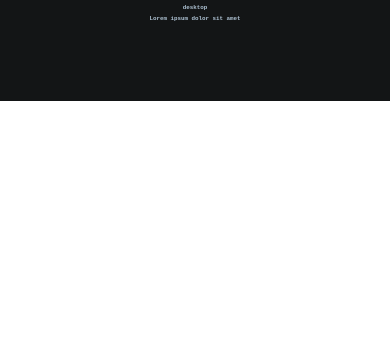
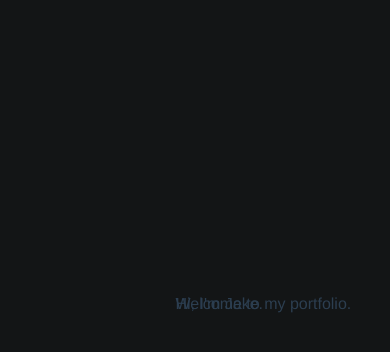
Before and after one commit to jcamarao/jcamarao.github.io, a Vue app: page / in a window 390 px wide. Shown: the top 352 px of the page. Built offline with nearby package versions, Linux system fonts and the light colour scheme.

Commit message:
welcome text added

```diff
--- a/src/App.vue
+++ b/src/App.vue
@@ -1,15 +1,18 @@
 <template>
+  <Welcome/>
   <Navbar/>
   <MainPage/>
 </template>
 
 <script>
+  import Welcome from './components/Welcome.vue'
   import Navbar from './components/Navbar.vue'
   import MainPage from './components/MainPage.vue'
 
   export default {
     name: 'App',
     components: {
+      Welcome,
       Navbar,
       MainPage
     }
--- /dev/null
+++ b/src/components/Welcome.vue
@@ -0,0 +1,68 @@
+<template>
+    <div id="mobile" v-if="isMobile()">
+        <div id="mobile-welcome">
+            <h1 id="mobile-welcome-text">test</h1>
+        </div>
+    </div>
+    <div id="not-mobile" v-else>
+        <div id="desktop-welcome">
+            <div data-text></div>
+            <span class="desktop-welcome-text">Hi, I'm Jake.</span>
+            <span class="desktop-welcome-text">Welcome to my portfolio.</span>
+            <span class="desktop-welcome-text"></span>
+        </div>
+    </div>
+</template>
+
+<script>
+    export default {
+      // eslint-disable-next-line vue/multi-word-component-names
+      name: 'Welcome',
+      props: {
+        msg: String
+      },
+      // setup() runs prior to any html being loaded onto the page
+      setup() {
+        const isMobile = () => navigator.userAgent.includes("Mobi") ? true : false
+        return {isMobile}
+      }
+    }
+</script>
+
+<!-- Add "scoped" attribute to limit CSS to this component only -->
+<style scoped>
+    div {
+        margin-left: calc(-50vw + 50%);
+    }
+    #mobile-welcome {
+        position: fixed;
+        top: 0;
+        background-color: #131516;
+        height: 100%;
+        width: 100%;
+        z-index: 99;
+    }
+    #mobile-welcome-text {
+        position: fixed;
+        top: 40%;
+        left: 50%;
+        text-align: center;
+    }
+    #desktop-welcome {
+        position: fixed;
+        top: 0;
+        background-color: #131516;
+        height: 100%;
+        width: 100%;
+        z-index: 99;
+    }
+    .desktop-welcome-text {
+        display: flex;
+        position: fixed;
+        margin-left: auto;
+        margin-right: auto;
+        top: 35%;
+        left: 45%;
+        text-align: center;
+    }
+</style>
```
